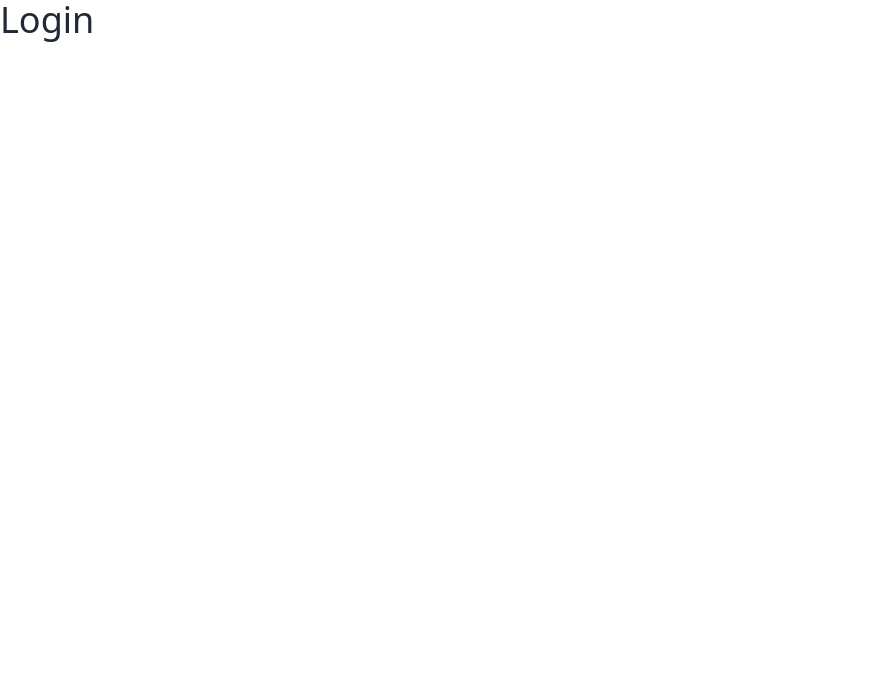
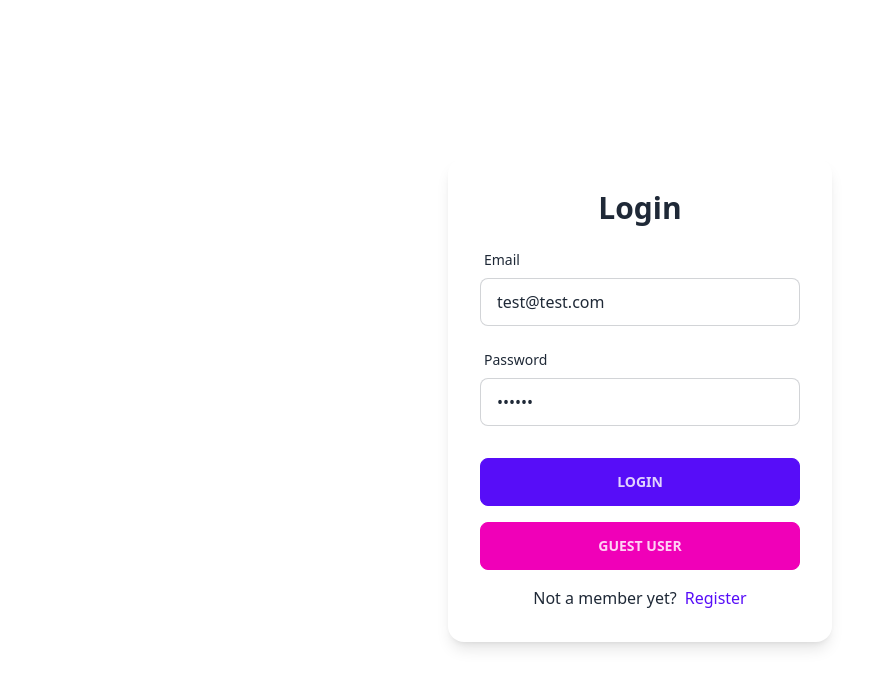
Before and after one commit to nguyenchien/comfy-store, a React (Vite) app: page /login in a window 1280 px wide. Shown: the top 688 px of the page, without its empty margins (0-891 px from the left). Built offline with nearby package versions, Linux system fonts and the light colour scheme.

Commit message:
Login Page

```diff
--- /dev/null
+++ b/src/components/SubmitBtn.jsx
@@ -0,0 +1,7 @@
+const SubmitBtn = ({text}) => {
+  return (
+    <button type="submit" className="btn btn-primary btn-block">{text}</button>
+  )
+}
+
+export default SubmitBtn
--- a/src/components/index.js
+++ b/src/components/index.js
@@ -1 +1,2 @@
 export { default as FormInput } from './FormInput';
+export { default as SubmitBtn } from './SubmitBtn';
--- a/src/pages/Login.jsx
+++ b/src/pages/Login.jsx
@@ -1,4 +1,43 @@
+import { FormInput, SubmitBtn } from '../components';
+import { Form, Link } from 'react-router-dom';
+
 const Login = () => {
-  return <h1 className='text-4xl'>Login</h1>;
+  return (
+    <section className='h-screen grid place-items-center'>
+      <Form
+        method='post'
+        className='card w-96 p-8 bg-base-100 shadow-lg flex flex-col gap-y-4'
+      >
+        <h4 className='text-center text-3xl font-bold'>Login</h4>
+        <FormInput
+          type='email'
+          label='email'
+          name='identifier'
+          defaultValue='test@test.com'
+        />
+        <FormInput
+          type='password'
+          label='password'
+          name='password'
+          defaultValue='secret'
+        />
+        <div className='mt-4'>
+          <SubmitBtn text='login' />
+        </div>
+        <button type='button' className='btn btn-secondary btn-block'>
+          guest user
+        </button>
+        <p className='text-center'>
+          Not a member yet?
+          <Link
+            to='/register'
+            className='ml-2 link link-hover link-primary capitalize'
+          >
+            register
+          </Link>
+        </p>
+      </Form>
+    </section>
+  );
 };
 export default Login;
```
